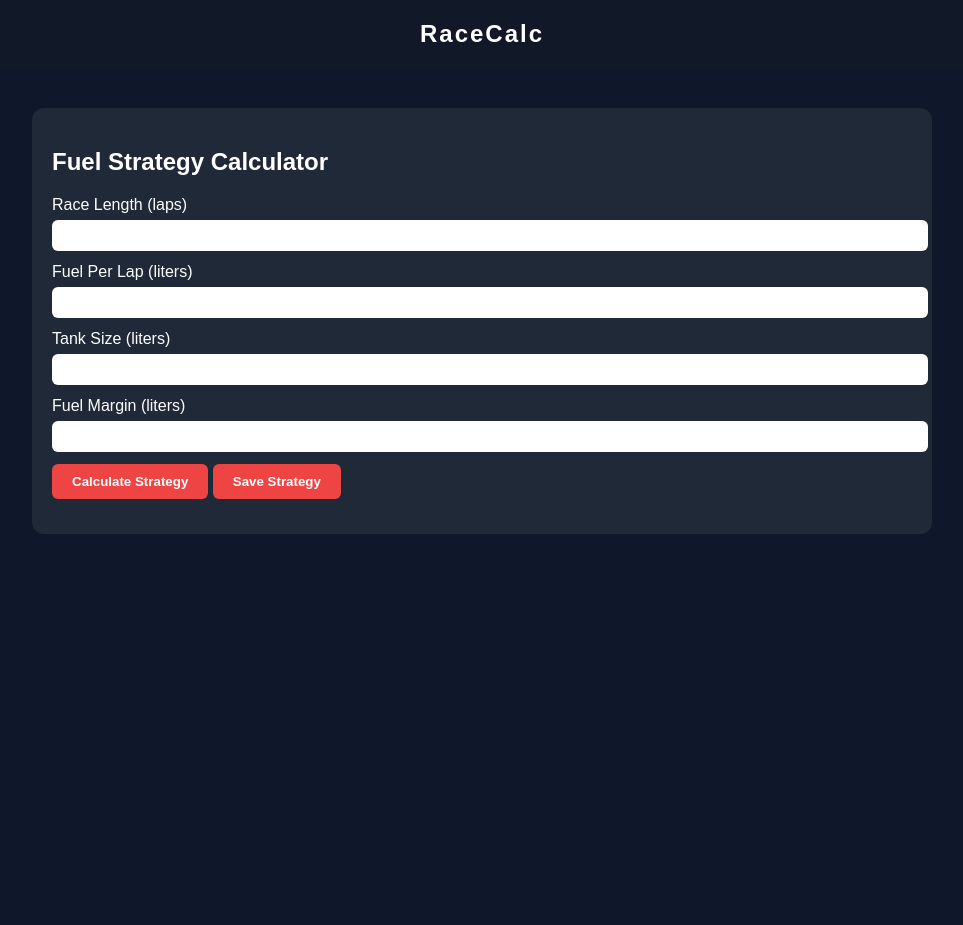
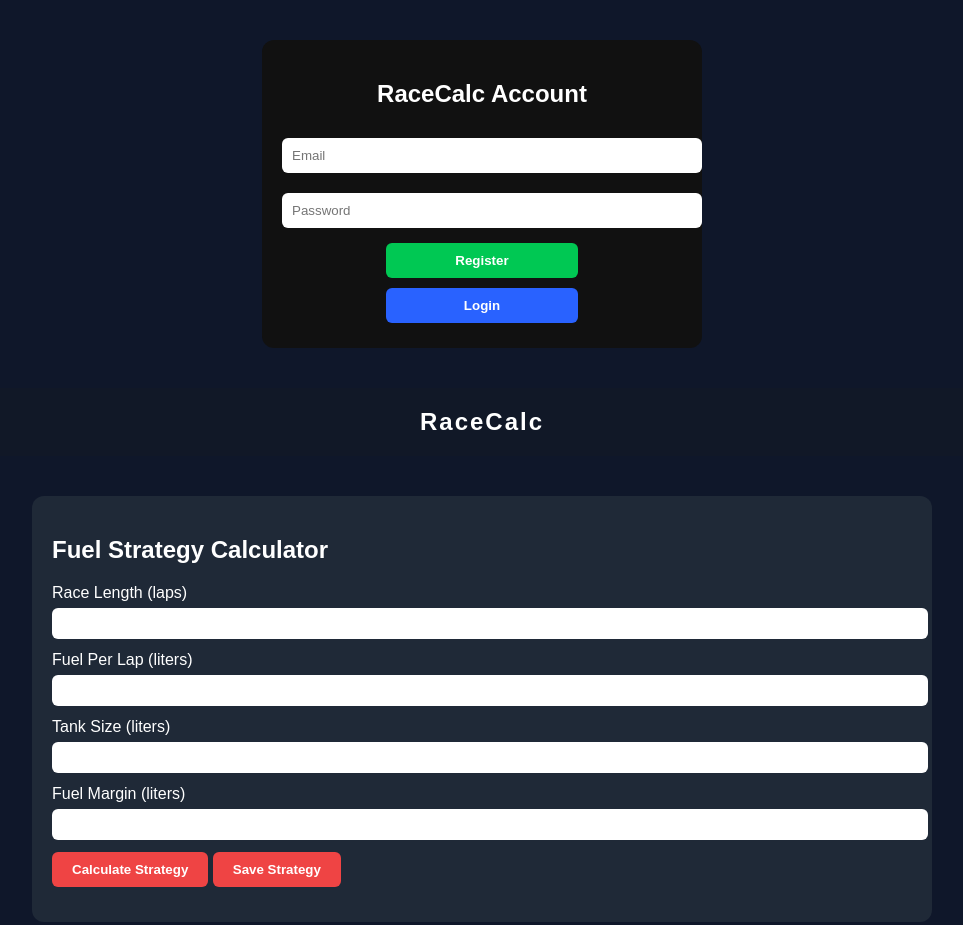
Before and after one commit to 826279-dev/Artechix-Strat, a website: page index.html in a window 1280 px wide. Shown: the whole page, without its empty margins (158-1121 px from the left). Before the commit the page ends 800 px from the top, so only its background shows below. Drawn offline with Linux system fonts and the light colour scheme.

Commit message:
Update index.html

```diff
--- a/index.html
+++ b/index.html
@@ -64,6 +64,14 @@
 </head>
 <body>
 
+  <div style="max-width:400px;margin:40px auto;padding:20px;background:#111;border-radius:12px;color:white;text-align:center;">
+  <h2>RaceCalc Account</h2>
+  <input type="email" id="email" placeholder="Email" style="width:100%;padding:10px;margin:10px 0;border-radius:6px;border:none;">
+  <input type="password" id="password" placeholder="Password" style="width:100%;padding:10px;margin:10px 0;border-radius:6px;border:none;">
+  <button onclick="register()" style="width:48%;padding:10px;margin:5px;background:#00c853;border:none;border-radius:6px;color:white;">Register</button>
+  <button onclick="login()" style="width:48%;padding:10px;margin:5px;background:#2962ff;border:none;border-radius:6px;color:white;">Login</button>
+</div>
+
 <header>RaceCalc</header>
 
 <div class="container">
@@ -129,6 +137,37 @@ function calculate() {
   document.getElementById("result").innerText =
     "Total Fuel Needed: " + totalFuelNeeded.toFixed(2) + " L | Estimated Stops: " + stops;
 }
+
+async function register() {
+  const email = document.getElementById('email').value;
+  const password = document.getElementById('password').value;
+
+  const res = await fetch('/api/auth/register', {
+    method: 'POST',
+    headers: { 'Content-Type': 'application/json' },
+    body: JSON.stringify({ email, password })
+  });
+
+  const data = await res.json();
+  alert(data.message || data.error);
+}
+
+async function login() {
+  const email = document.getElementById('email').value;
+  const password = document.getElementById('password').value;
+
+  const res = await fetch('/api/auth/login', {
+    method: 'POST',
+    headers: { 'Content-Type': 'application/json' },
+    body: JSON.stringify({ email, password })
+  });
+
+  if (res.status === 200) {
+    alert('Login successful');
+  } else {
+    alert('Invalid credentials');
+  }
+}
 </script>
 
 </body>
```
